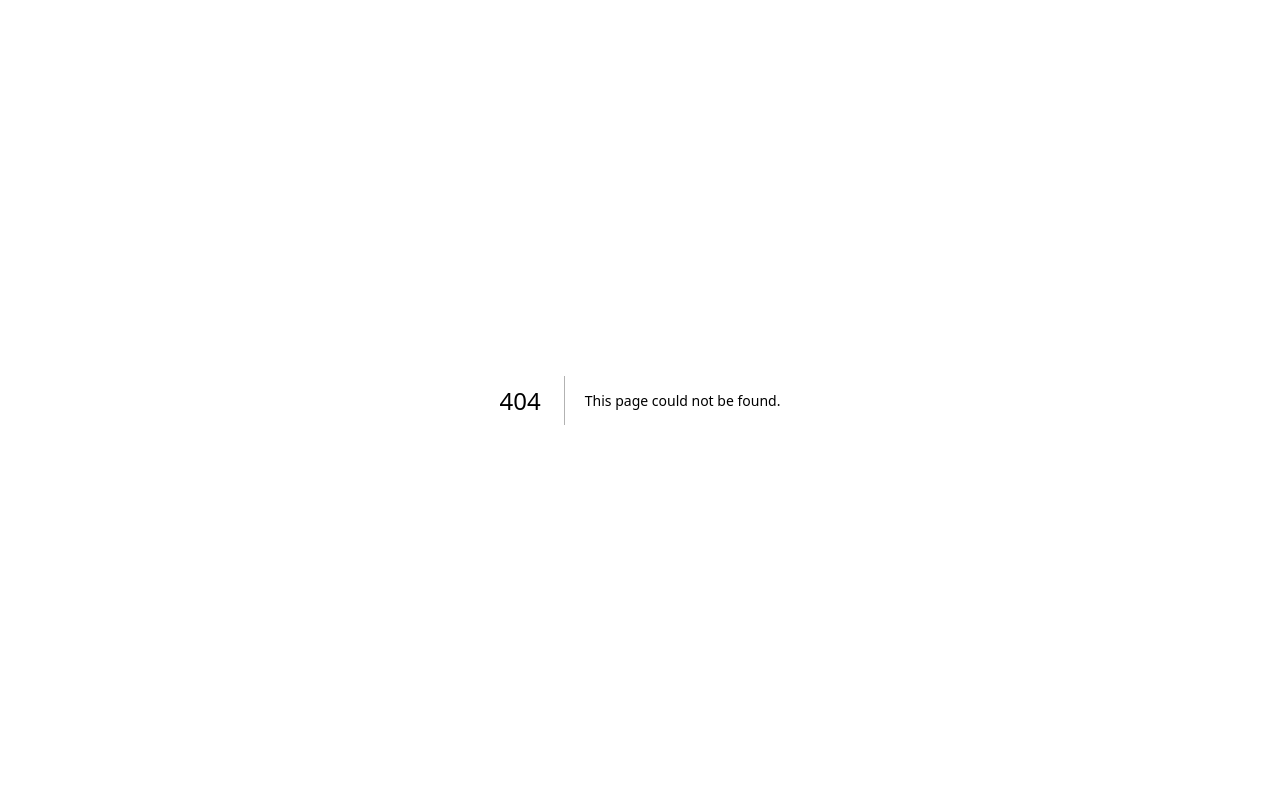
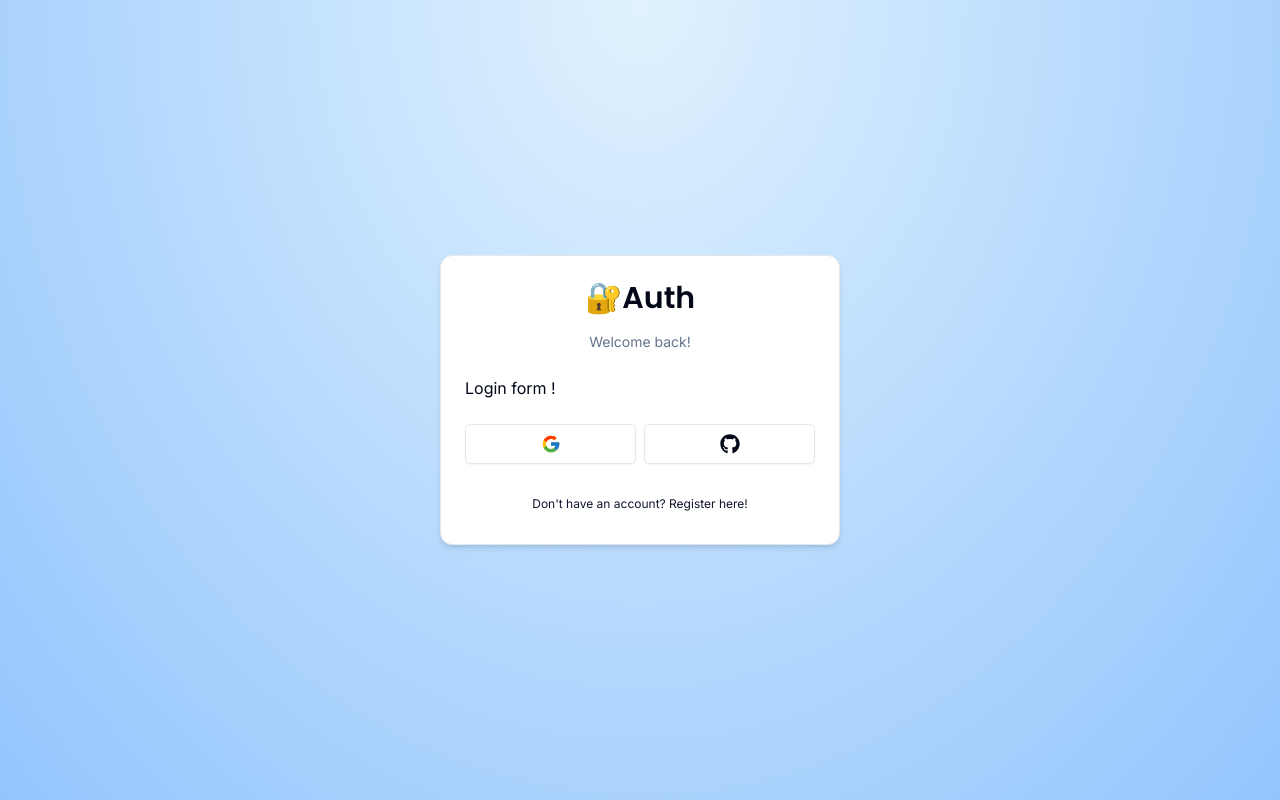
Before and after one commit to LOOIZIJIAN/Next-Auth-Oauth-Credentials-2FA, a Next.js app: page /auth/login in a window 1280 px wide. Before the commit this address had no page. Built offline with nearby package versions, Linux system fonts and the light colour scheme.

Commit message:
add: resuable component

```diff
--- /dev/null
+++ b/app/auth/layout.tsx
@@ -0,0 +1,9 @@
+const AuthLayout = ({children}:{children:React.ReactNode}) => {
+  return (
+    <div className="flex h-full items-center justify-center bg-[radial-gradient(ellipse_at_top,_var(--tw-gradient-stops))] from-sky-100 to-blue-300">
+      {children}
+    </div>
+   );
+}
+
+export default AuthLayout;
--- /dev/null
+++ b/app/auth/login/page.tsx
@@ -0,0 +1,9 @@
+import { LoginForm } from "@/components/auth/login-form";
+
+const LoginPage = () => {
+  return (
+    <LoginForm/>
+   );
+}
+
+export default LoginPage;
--- a/app/page.tsx
+++ b/app/page.tsx
@@ -9,7 +9,7 @@
 });
 export default function Home() {
   return (
-    <main className="flex h-full flex-col items-center justify-center bg-[radial-gradient(ellipse_at_top,_var(--tw-gradient-stops))] from-sky-300 to-blue-700">
+    <main className="flex h-full flex-col items-center justify-center bg-[radial-gradient(ellipse_at_top,_var(--tw-gradient-stops))] from-sky-100 to-blue-300">
       <div className="space-y-6 text-center">
         <h1 className={cn("text-6xl font-semibold text-white drop-shadow-md", font.className)}>🔐Auth</h1>
         <p className="text-white text-lg">Simple Authentication Service</p>
--- /dev/null
+++ b/components/auth/back-button.tsx
@@ -0,0 +1,17 @@
+"use client";
+
+import Link from "next/link";
+import { Button } from "../ui/button";
+
+interface BackButtonProps {
+  label: string;
+  href: string;
+};
+
+export const BackButton = ({ label, href }:BackButtonProps) => {
+  return(
+    <Button className="font-normal w-full" size="sm" asChild variant="link">
+      <Link href={href}>{label}</Link>
+    </Button>
+  )
+}
--- /dev/null
+++ b/components/auth/card-wrapper.tsx
@@ -0,0 +1,27 @@
+"use client";
+
+import { Card, CardContent, CardFooter, CardHeader } from "../ui/card";
+import { BackButton } from "./back-button";
+import { Header } from "./header";
+import { Social } from "./social";
+
+interface CardWrapperProps {
+  children: React.ReactNode;
+  headerLabel: string;
+  backButtonlabel: string;
+  backButtonHref: string;
+  showSocial?: boolean;
+}
+
+export const CardWrapper = ({ children, headerLabel, backButtonlabel, backButtonHref, showSocial }: CardWrapperProps) => {
+  return (
+    <Card className="w-[400px] shadow-md">
+      <CardHeader><Header label={headerLabel}/></CardHeader>
+      <CardContent>{children}</CardContent>
+      {showSocial && (<CardFooter><Social/></CardFooter>)}
+      <CardFooter>
+        <BackButton label={backButtonlabel} href={backButtonHref}/>
+      </CardFooter>
+    </Card>
+  )
+}
--- /dev/null
+++ b/components/auth/header.tsx
@@ -0,0 +1,20 @@
+import { cn } from "@/lib/utils";
+import { Poppins } from "next/font/google";
+
+const font = Poppins({
+  subsets: ["latin"],
+  weight: ["600"],
+});
+
+interface HeaderProps {
+  label: string;
+}
+
+export const Header = ({ label }: HeaderProps) => {
+  return (
+    <div className="gap-y-4 w-full items-center justify-center flex flex-col">
+      <h1 className={cn("text-3xl font-semibold", font.className)}>🔐Auth</h1>
+      <p className="text-sm text-muted-foreground">{label}</p>
+    </div>
+  );
+};
--- a/components/auth/login-button.tsx
+++ b/components/auth/login-button.tsx
@@ -1,4 +1,5 @@
 "use client";
+import { useRouter } from "next/navigation";
 
 interface LoginButtonProps {
   children: React.ReactNode;
@@ -6,9 +7,17 @@
   asChild?: boolean;
 }
 
-export const LoginButton = ({ children, mode, asChild }: LoginButtonProps) => {
+export const LoginButton = ({ children, mode = 'redirect', asChild }: LoginButtonProps) => {
+  const router = useRouter();
   const onclick = () => {
-    console.log("LoginButton clicked");
+    router.push("/auth/login");
+  }
+  if(mode === "modal") {
+    return(
+      <span>
+        Todo: Implement modal
+      </span>
+    )
   }
   return (
     <span onClick={onclick} className="cursor-pointer">
--- /dev/null
+++ b/components/auth/login-form.tsx
@@ -0,0 +1,14 @@
+import { CardWrapper } from "./card-wrapper";
+
+export const LoginForm = () => {
+  return (
+    <CardWrapper
+      headerLabel="Welcome back!"
+      backButtonHref="/auth/register"
+      backButtonlabel="Don't have an account? Register here!"
+      showSocial
+    >
+      Login form !
+    </CardWrapper>
+   );
+}
--- /dev/null
+++ b/components/auth/social.tsx
@@ -0,0 +1,19 @@
+"use client";
+
+import { FaGithub } from "react-icons/fa";
+import { FcGoogle } from "react-icons/fc";
+import { Button } from "../ui/button";
+
+export const Social = () => {
+  return(
+    <div className="flex items-center w-full gap-x-2">
+      <Button size="lg" className="w-full" variant="outline" onClick={()=>{}}>
+        <FcGoogle className="h-5 w-5"/>
+      </Button>
+      <Button size="lg" className="w-full" variant="outline" onClick={()=>{}}>
+      <FaGithub className="h-5 w-5"/>
+      </Button>
+
+    </div>
+  )
+}
--- /dev/null
+++ b/components/ui/card.tsx
@@ -0,0 +1,76 @@
+import * as React from "react"
+
+import { cn } from "@/lib/utils"
+
+const Card = React.forwardRef<
+  HTMLDivElement,
+  React.HTMLAttributes<HTMLDivElement>
+>(({ className, ...props }, ref) => (
+  <div
+    ref={ref}
+    className={cn(
+      "rounded-xl border bg-card text-card-foreground shadow",
+      className
+    )}
+    {...props}
+  />
+))
+Card.displayName = "Card"
+
+const CardHeader = React.forwardRef<
+  HTMLDivElement,
+  React.HTMLAttributes<HTMLDivElement>
+>(({ className, ...props }, ref) => (
+  <div
+    ref={ref}
+    className={cn("flex flex-col space-y-1.5 p-6", className)}
+    {...props}
+  />
+))
+CardHeader.displayName = "CardHeader"
+
+const CardTitle = React.forwardRef<
+  HTMLParagraphElement,
+  React.HTMLAttributes<HTMLHeadingElement>
+>(({ className, ...props }, ref) => (
+  <h3
+    ref={ref}
+    className={cn("font-semibold leading-none tracking-tight", className)}
+    {...props}
+  />
+))
+CardTitle.displayName = "CardTitle"
+
+const CardDescription = React.forwardRef<
+  HTMLParagraphElement,
+  React.HTMLAttributes<HTMLParagraphElement>
+>(({ className, ...props }, ref) => (
+  <p
+    ref={ref}
+    className={cn("text-sm text-muted-foreground", className)}
+    {...props}
+  />
+))
+CardDescription.displayName = "CardDescription"
+
+const CardContent = React.forwardRef<
+  HTMLDivElement,
+  React.HTMLAttributes<HTMLDivElement>
+>(({ className, ...props }, ref) => (
+  <div ref={ref} className={cn("p-6 pt-0", className)} {...props} />
+))
+CardContent.displayName = "CardContent"
+
+const CardFooter = React.forwardRef<
+  HTMLDivElement,
+  React.HTMLAttributes<HTMLDivElement>
+>(({ className, ...props }, ref) => (
+  <div
+    ref={ref}
+    className={cn("flex items-center p-6 pt-0", className)}
+    {...props}
+  />
+))
+CardFooter.displayName = "CardFooter"
+
+export { Card, CardHeader, CardFooter, CardTitle, CardDescription, CardContent }
--- a/package.json
+++ b/package.json
@@ -16,6 +16,7 @@
     "next": "14.2.3",
     "react": "^18",
     "react-dom": "^18",
+    "react-icons": "^5.2.0",
     "tailwind-merge": "^2.3.0",
     "tailwindcss-animate": "^1.0.7"
   },
```
Also changed, not shown: 1 other file (tests, documents, lock files or other folders).
